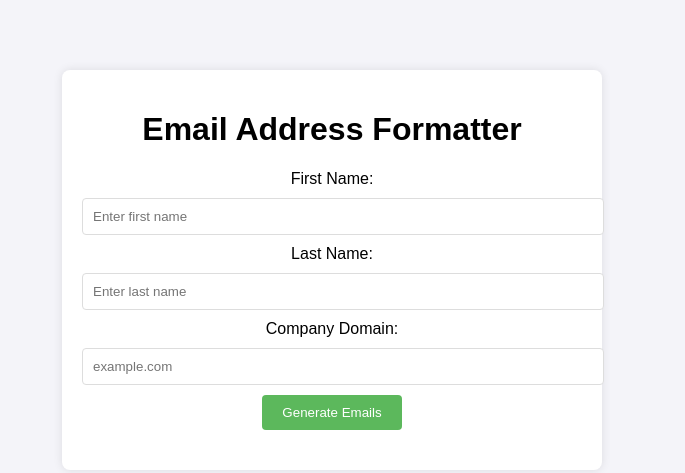
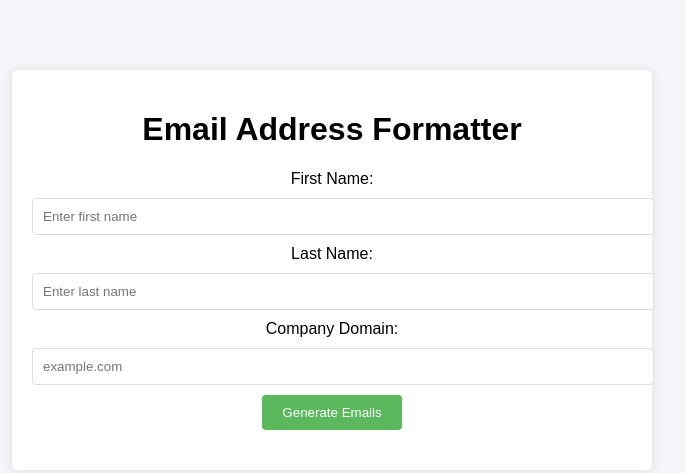
Before and after one commit to zlabij/Eamil-Tester, a plain HTML site: page index.html in a window 1280 px wide. Shown: the whole page, without its empty margins (308-993 px from the left). Drawn offline with Linux system fonts and the light colour scheme.

Commit message:
Update index.html

```diff
--- a/index.html
+++ b/index.html
@@ -12,12 +12,12 @@
             padding: 20px;
         }
         .container {
-            max-width: 500px;
+            max-width: 600px;
             margin: 50px auto;
             background-color: #fff;
             padding: 20px;
             box-shadow: 0 0 10px rgba(0, 0, 0, 0.1);
-            border-radius: 8px;
+            border-radius: 5px;
             text-align: center;
         }
         input {
```
